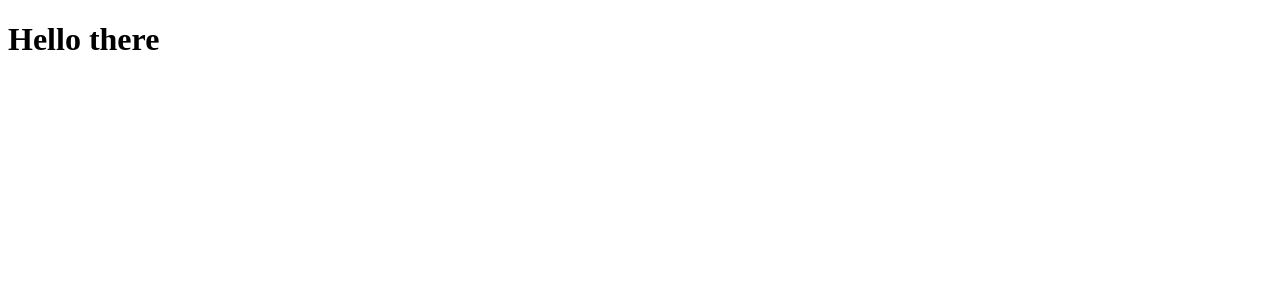
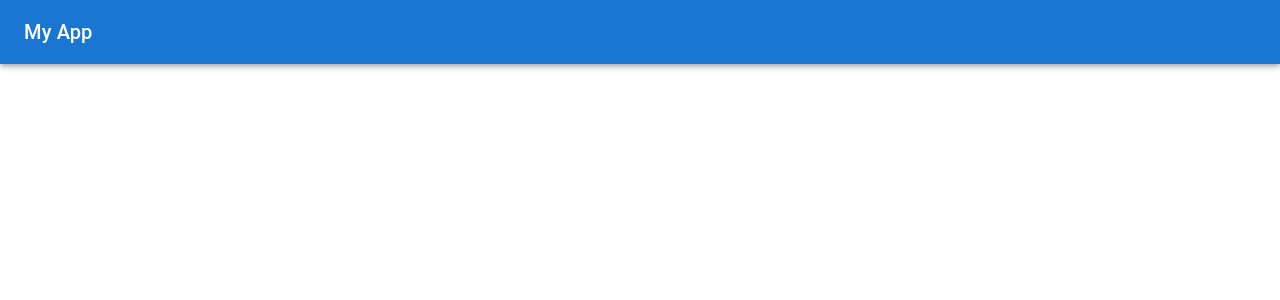
Before and after one commit to ganeshpc/deployer, a React (Vite) app in the folder frontend/: page / in a window 1280 px wide. Shown: the top 300 px of the page. Built offline with nearby package versions, Linux system fonts and the light colour scheme.

Commit message:
Header added

```diff
--- a/frontend/src/App.jsx
+++ b/frontend/src/App.jsx
@@ -1,5 +1,11 @@
+import Header from './components/header';
+
 const App = () => {
-  return <h1>Hello there</h1>;
+  return (
+    <div>
+      <Header></Header>
+    </div>
+  );
 };
 
 export default App;
--- /dev/null
+++ b/frontend/src/components/header.jsx
@@ -0,0 +1,15 @@
+import { AppBar, Toolbar, Typography } from '@mui/material';
+
+const Header = () => {
+  return (
+    <AppBar>
+      <Toolbar>
+        <Typography variant="h6" component="div" sx={{ flexGrow: 1 }}>
+            My App
+        </Typography>
+      </Toolbar>
+    </AppBar>
+  );
+};
+
+export default Header;
```
